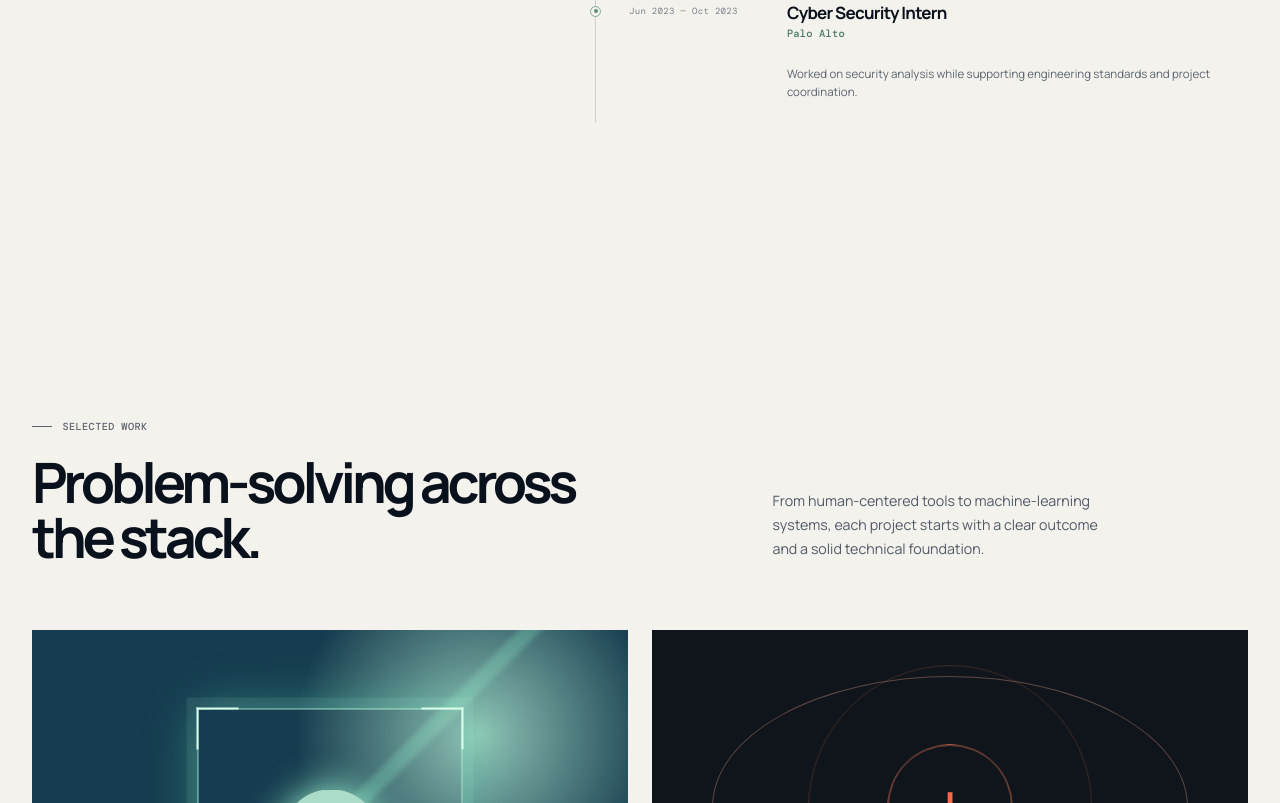
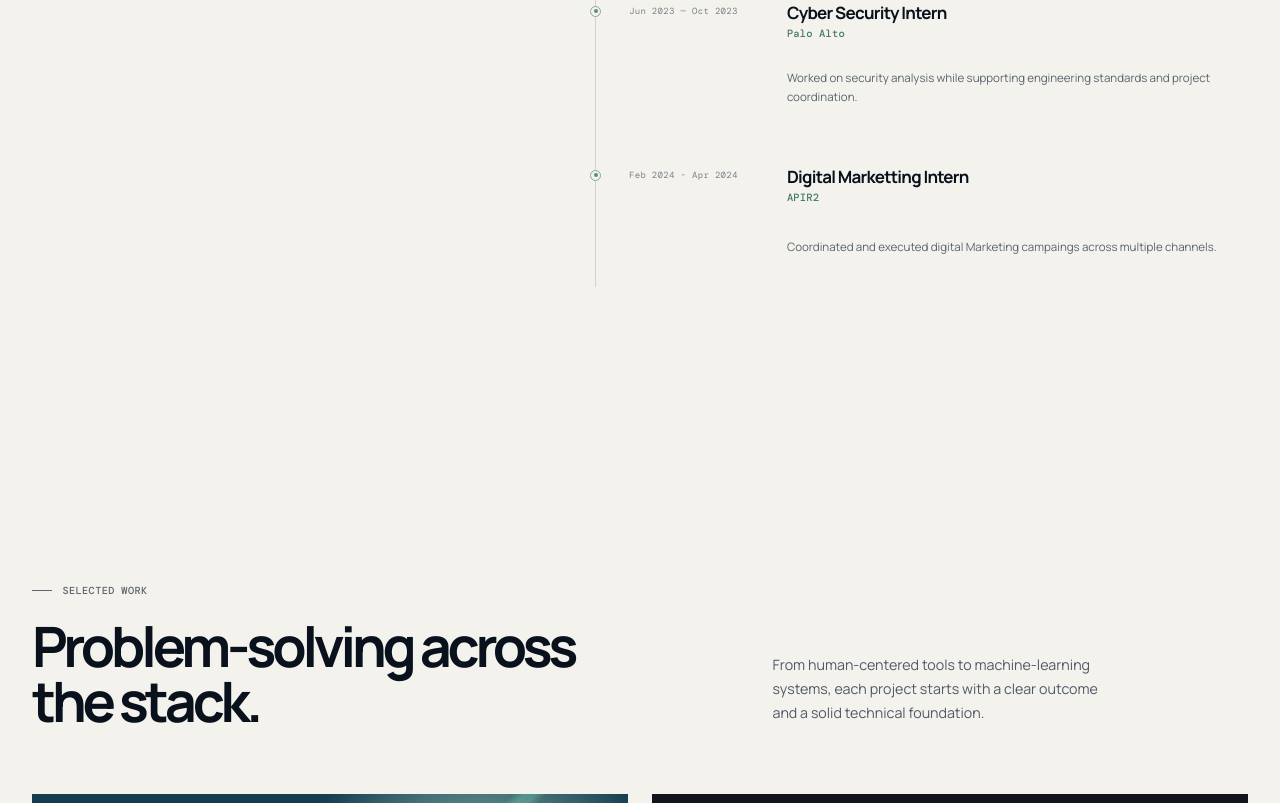
Before and after one commit to killerkodex1/Portfolio-Website, a website: page public/index.html in a window 1280 px wide. Shown: the part 1537-2340 px from the top of the page. Drawn offline with nearby package versions, Linux system fonts and the light colour scheme.

Commit message:
Add Digital Marketing Intern role to experience section

```diff
--- a/public/index.html
+++ b/public/index.html
@@ -66,6 +66,7 @@
           <article class="role"><div class="role-pin"><i></i></div><p>May 2025 — Jul 2025</p><h3>AI & Machine Learning Intern <b>AIMERS</b></h3><span>Applied structured engineering analysis to intelligent systems and project delivery.</span></article>
           <article class="role"><div class="role-pin"><i></i></div><p>Apr 2024 — Jul 2024</p><h3>Cyber Security Intern <b>Black Bucks</b></h3><span>Supported project analysis and helped identify and rectify design discrepancies.</span></article>
           <article class="role"><div class="role-pin"><i></i></div><p>Jun 2023 — Oct 2023</p><h3>Cyber Security Intern <b>Palo Alto</b></h3><span>Worked on security analysis while supporting engineering standards and project coordination.</span></article>
+          <article class="role"><div class="role-pin"><i></i></div><p>Feb 2024 - Apr 2024</p><h3>Digital Marketting Intern<b>APIR2</b></h3><span>Coordinated and executed digital Marketing campaings across multiple channels.</span></article>
         </div>
       </section>
 
```
